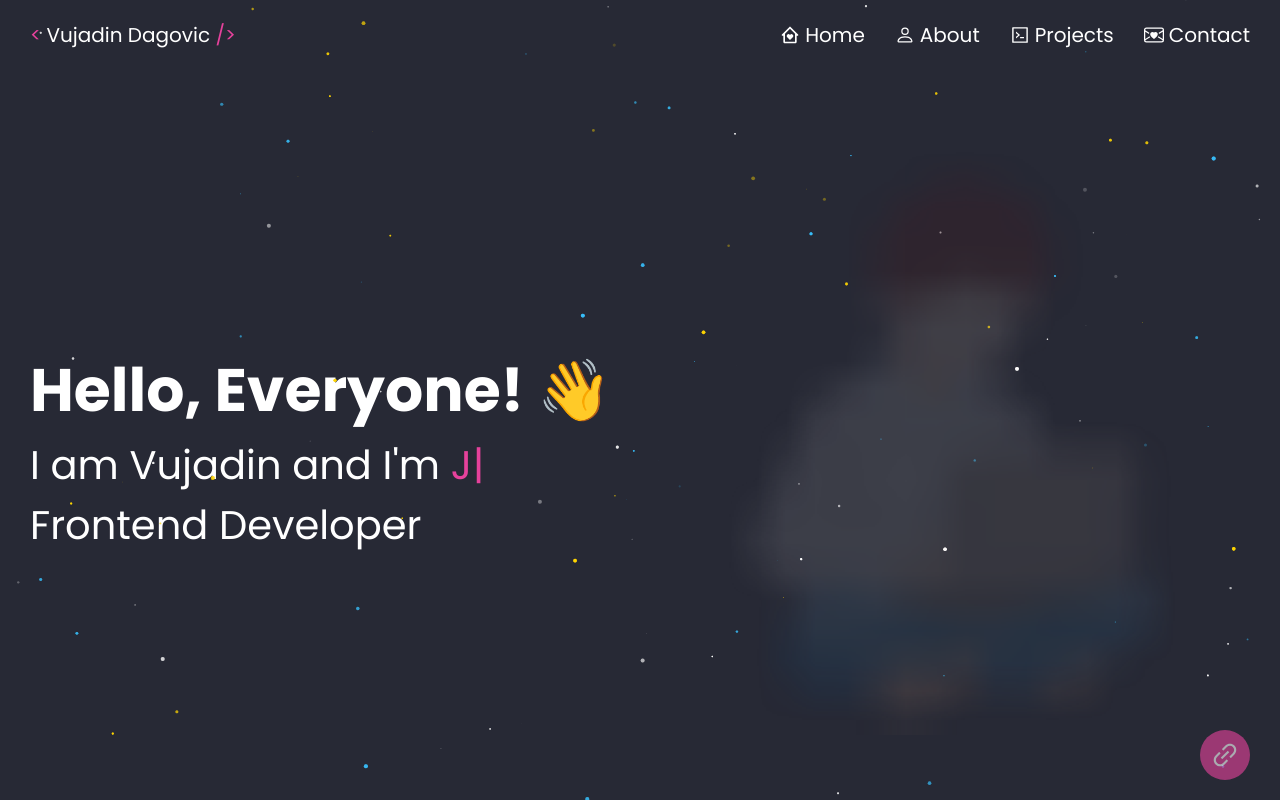
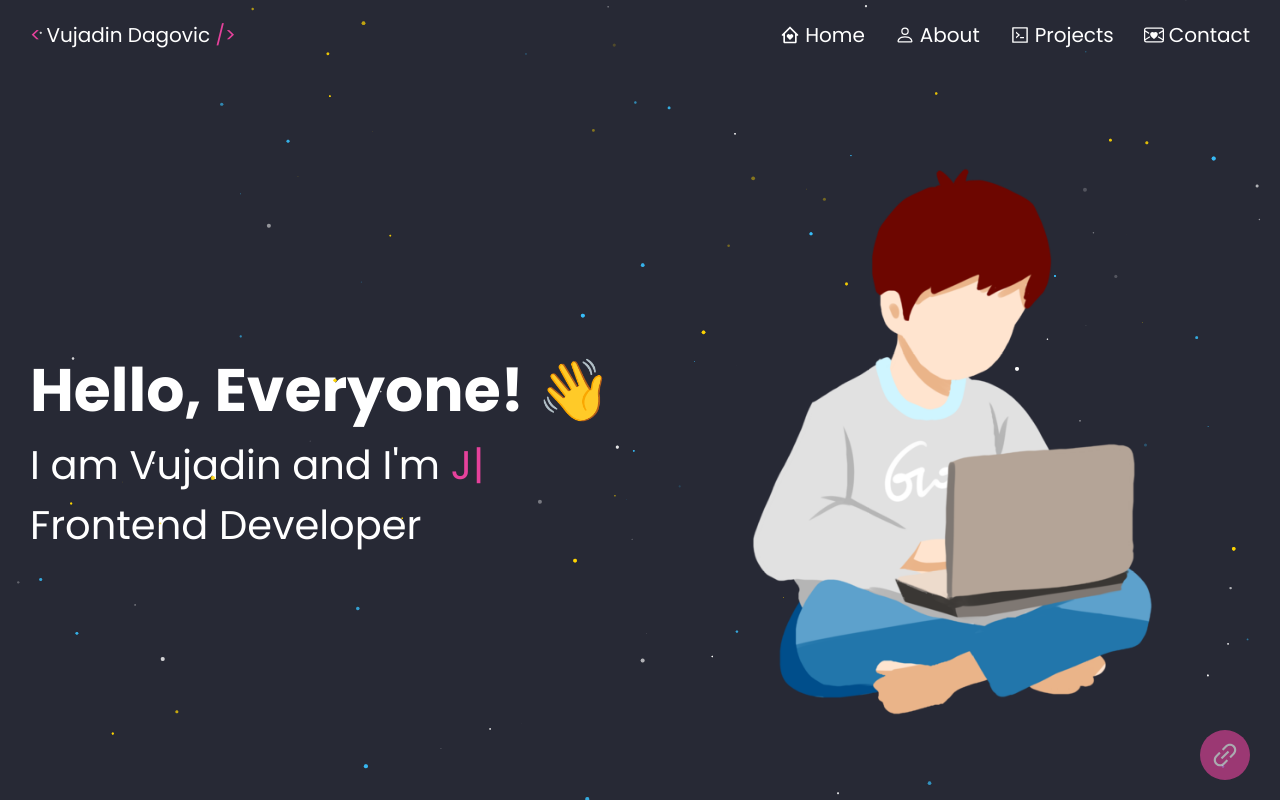
Before and after one commit to vujadin95/react-portfolio, a React (Vite) app: page / in a window 1280 px wide. Built offline with nearby package versions, Linux system fonts and the light colour scheme.

Commit message:
seting true to load image on loaded function in home page

```diff
--- a/src/pages/Home.jsx
+++ b/src/pages/Home.jsx
@@ -6,7 +6,7 @@ import { useState } from "react";
 
 const Home = () => {
   const [isImageLoaded, setIsImageLoaded] = useState(false);
-  const loaded = () => setIsImageLoaded(false);
+  const loaded = () => setIsImageLoaded(true);
   const smallImage = {
     backgroundImage: `url(${imgSmall})`,
   };
```
